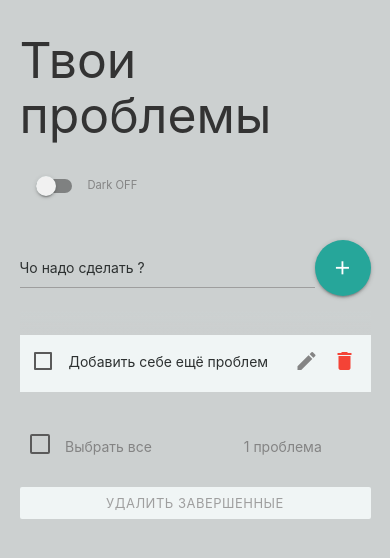
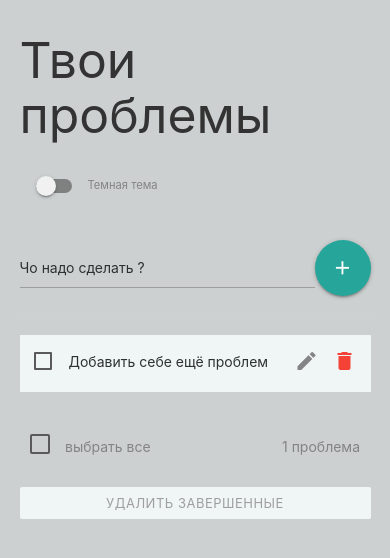
Before and after one commit to nalezhytyi/todo, a React (Create React App) app: page / in a window 390 px wide. Shown: the top 558 px of the page. Built offline with nearby package versions, Linux system fonts and the light colour scheme.

Commit message:
refactoring context

```diff
--- a/package.json
+++ b/package.json
@@ -18,7 +18,6 @@
     "predeploy": "yarn build",
     "deploy": "gh-pages -d build",
     "build": "react-scripts build",
-    "test": "react-scripts test",
     "eject": "react-scripts eject"
   },
   "eslintConfig": {
--- a/src/App.js
+++ b/src/App.js
@@ -1,38 +1,22 @@
-import React, { useEffect, useReducer } from 'react';
+import React from 'react';
+import ThemeSwitch from './components/ThemeSwitch';
+import FormInput from './components/FormInput';
 import TodoList from './components/TodoList';
-import ThemeSwitch from './components/ThemeSwitch';
-import reducer from './reducer';
-import { Context } from './context';
-import FormInput from './components/FormInput';
 import Footer from './components/Footer';
+import { ContextProvider } from './context';
 
-const initialState =
-  localStorage.getItem('todos') == null
-    ? [
-        {
-          id: 1,
-          title: 'Добавить себе ещё проблем',
-          completed: false,
-        },
-      ]
-    : JSON.parse(localStorage.getItem('todos'));
-
-export default function App() {
-  const [state, dispatch] = useReducer(reducer, initialState);
-
-  useEffect(() => {
-    localStorage.setItem('todos', JSON.stringify(state));
-  }, [state]);
-
+const App = () => {
   return (
-    <Context.Provider value={{ state, dispatch }}>
     <div className='container'>
       <h2>Твои проблемы</h2>
       <ThemeSwitch />
+      <ContextProvider>
         <FormInput />
-        <TodoList todos={state} />
-        <Footer todos={state} />
+        <TodoList />
+        <Footer />
+      </ContextProvider>
     </div>
-    </Context.Provider>
   );
-}
+};
+
+export default App;
--- a/src/components/Footer.jsx
+++ b/src/components/Footer.jsx
@@ -1,11 +1,12 @@
 import React, { useContext, useState } from 'react';
 import { Context } from '../context';
+import { declOfNum } from '../helpers/declareOfNumber';
 
-const Footer = ({ todos }) => {
+const Footer = () => {
   const [checkAll, setCheckAll] = useState(false);
-  const { dispatch } = useContext(Context);
+  const { state, dispatch } = useContext(Context);
 
-  const unfinishedTodos = todos.filter((todo) => todo.completed === false);
+  const unfinishedTodos = state.filter((todo) => todo.completed === false);
 
   const handleChangeAll = () => {
     dispatch({
@@ -22,41 +23,29 @@ const Footer = ({ todos }) => {
     }
   };
 
-  const declOfNum = (n, text_forms) => {
-    n = Math.abs(n) % 100;
-    const n1 = n % 10;
-    if (n > 10 && n < 20) {
-      return text_forms[2];
-    }
-    if (n1 > 1 && n1 < 5) {
-      return text_forms[1];
-    }
-    if (n1 === 1) {
-      return text_forms[0];
-    }
-    return text_forms[2];
-  };
-
   return (
     <div className='footer-wrapper'>
-      {todos.length === 0 ? (
+      {state.length === 0 ? (
         <h6>Поздравляю, вы порешали все свои проблемы, и теперь вам нечего делать!</h6>
       ) : (
         <div className='row'>
           <label className='col s6 m4 l3'>
             <input className='filled-in' type='checkbox' onChange={handleChangeAll} />
-            <span>Выбрать всe</span>
+            <span>выбрать всe</span>
           </label>
-          <p className='col s6 m4 l6 center-align'>
-            {unfinishedTodos.length}{' '}
-            {declOfNum(unfinishedTodos.length, ['проблема', 'проблемы', 'проблем'])}
+          <p className='col s6 m4 l6 center'>
+            {`${unfinishedTodos.length} ${declOfNum(unfinishedTodos.length, [
+              'проблема',
+              'проблемы',
+              'проблем',
+            ])}`}
           </p>
           <button
-            disabled={unfinishedTodos.length >= todos.length}
+            disabled={unfinishedTodos.length >= state.length}
             className='waves-effect waves-light btn-small col s12 m4 l3'
             onClick={deleteTodos}
           >
-            Удалить завершенные
+            удалить завершенные
           </button>
         </div>
       )}
--- a/src/components/FormInput.jsx
+++ b/src/components/FormInput.jsx
@@ -3,10 +3,11 @@ import { Context } from '../context';
 
 const FormInput = () => {
   const [todoTitle, setTodoTitle] = useState('');
+  console.log(111);
 
   const { dispatch } = useContext(Context);
 
-  const addTodo = (e) => {
+  const addTodo = () => {
     if (todoTitle) {
       dispatch({
         type: 'add',
@@ -29,12 +30,8 @@ const FormInput = () => {
           onChange={(e) => setTodoTitle(e.target.value)}
           onKeyPress={(e) => (e.key === 'Enter' ? addTodo() : null)}
         />
-        <label>Чо надо сделать ?</label>
-        <span
-          className='helper-text'
-          data-error='Алло, напиши хоть чёто!'
-          data-success='Давай, добавь себе ещё проблем!'
-        />
+        <label htmlFor='adding'>Чо надо сделать ?</label>
+        <span className='helper-text' data-success='Давай, добавь себе ещё проблем!' />
       </div>
       <div className='icons-group'>
         <button className='btn-floating btn-large waves-effect' onClick={addTodo}>
--- a/src/components/ThemeSwitch.jsx
+++ b/src/components/ThemeSwitch.jsx
@@ -18,7 +18,7 @@ const ThemeSwitch = () => {
       <label>
         <input type='checkbox' checked={darkMode} onChange={() => setDarkMode(!darkMode)} />
         <span className='lever' />
-        Dark {!darkMode ? 'OFF' : 'ON'}
+        {darkMode ? 'Светлая' : 'Темная'} тема
       </label>
     </div>
   );
--- a/src/components/TodoItem.jsx
+++ b/src/components/TodoItem.jsx
@@ -19,8 +19,8 @@ export default function TodoItem({ todo }) {
     }
   };
 
-  const saveHandler = (event) => {
-    if (event.key === 'Enter' && event.target.value) {
+  const saveHandler = (e) => {
+    if (e.key === 'Enter' && e.target.value) {
       saveTodo();
     }
   };
--- a/src/components/TodoList.jsx
+++ b/src/components/TodoList.jsx
@@ -1,12 +1,15 @@
-import React from 'react';
+import React, { useContext } from 'react';
 import TodoItem from './TodoItem';
 import { Slide } from 'react-awesome-reveal';
+import { Context } from '../context';
 
-const TodoList = ({ todos }) => {
+const TodoList = () => {
+  const { state } = useContext(Context);
+
   return (
     <ul className='todo-list'>
-      {todos.map((todo) => (
-        <Slide triggerOnce key={todo.id}>
+      {[...state].reverse().map((todo) => (
+        <Slide direction='down' triggerOnce key={todo.id}>
           <TodoItem {...todo} todo={todo} />
         </Slide>
       ))}
--- a/src/context.js
+++ b/src/context.js
@@ -1,3 +1,25 @@
-import React from 'react';
+import React, { createContext, useEffect, useReducer } from 'react';
+import reducer from './reducer';
 
-export const Context = React.createContext();
+export const Context = createContext();
+
+const initialState =
+  localStorage.getItem('todos') == null
+    ? [
+        {
+          id: 1,
+          title: 'Добавить себе ещё проблем',
+          completed: false,
+        },
+      ]
+    : JSON.parse(localStorage.getItem('todos'));
+
+export const ContextProvider = ({ children }) => {
+  const [state, dispatch] = useReducer(reducer, initialState);
+
+  useEffect(() => {
+    localStorage.setItem('todos', JSON.stringify(state));
+  }, [state]);
+
+  return <Context.Provider value={{ state, dispatch }}>{children}</Context.Provider>;
+};
--- /dev/null
+++ b/src/helpers/declareOfNumber.js
@@ -0,0 +1,14 @@
+export const declOfNum = (n, text_forms) => {
+  n = Math.abs(n) % 100;
+  const n1 = n % 10;
+  if (n > 10 && n < 20) {
+    return text_forms[2];
+  }
+  if (n1 > 1 && n1 < 5) {
+    return text_forms[1];
+  }
+  if (n1 === 1) {
+    return text_forms[0];
+  }
+  return text_forms[2];
+};
--- a/src/index.css
+++ b/src/index.css
@@ -88,6 +88,7 @@ label {
 
 .completed {
     text-decoration: line-through;
+    color: var(--text--lighten);
 }
 
 .todo label {
@@ -126,4 +127,8 @@ label {
     .footer-wrapper button {
         margin: 2rem 0;
     }
+
+    .footer-wrapper p {
+        text-align: right;
+    }
 }
```
Also changed, not shown: src/setupTests.js (deleted, +0 -5 lines), 2 other files (tests, documents, lock files or other folders). Lines whose indentation alone changed are shown as unchanged.
